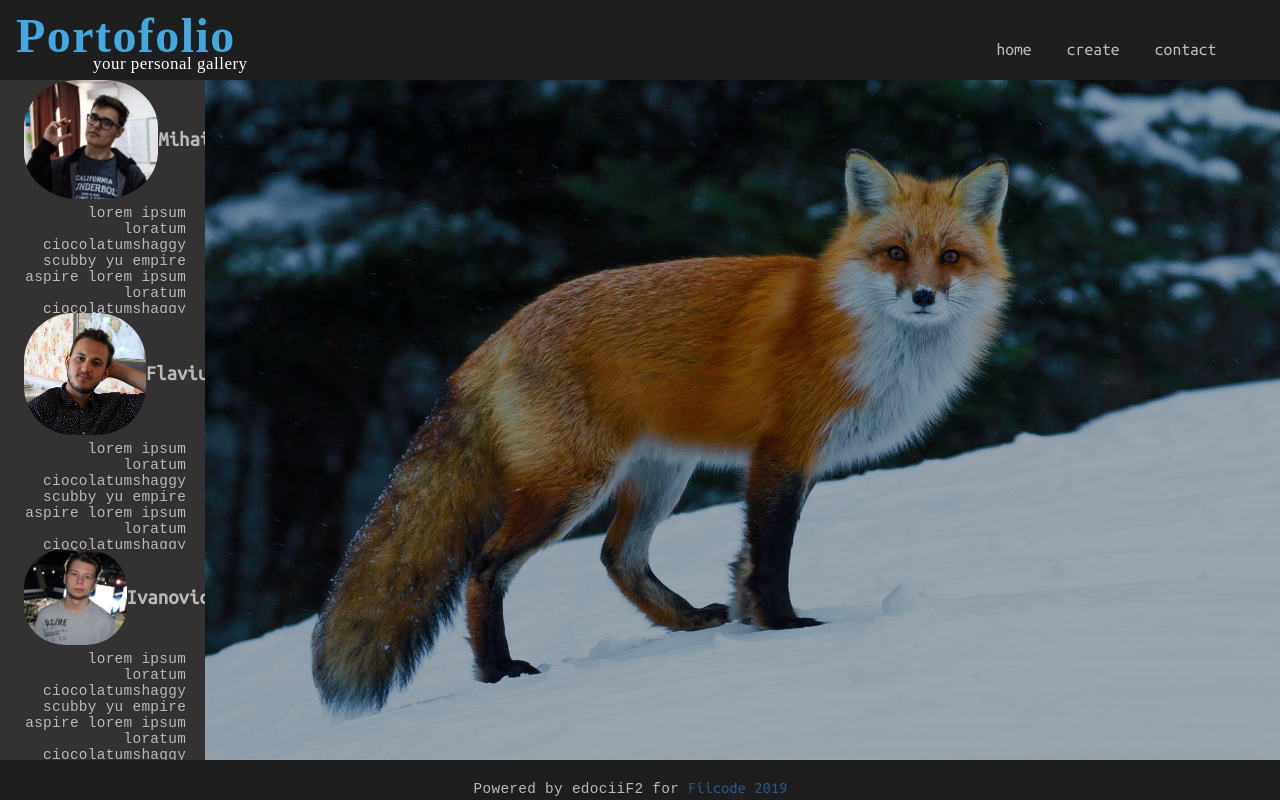
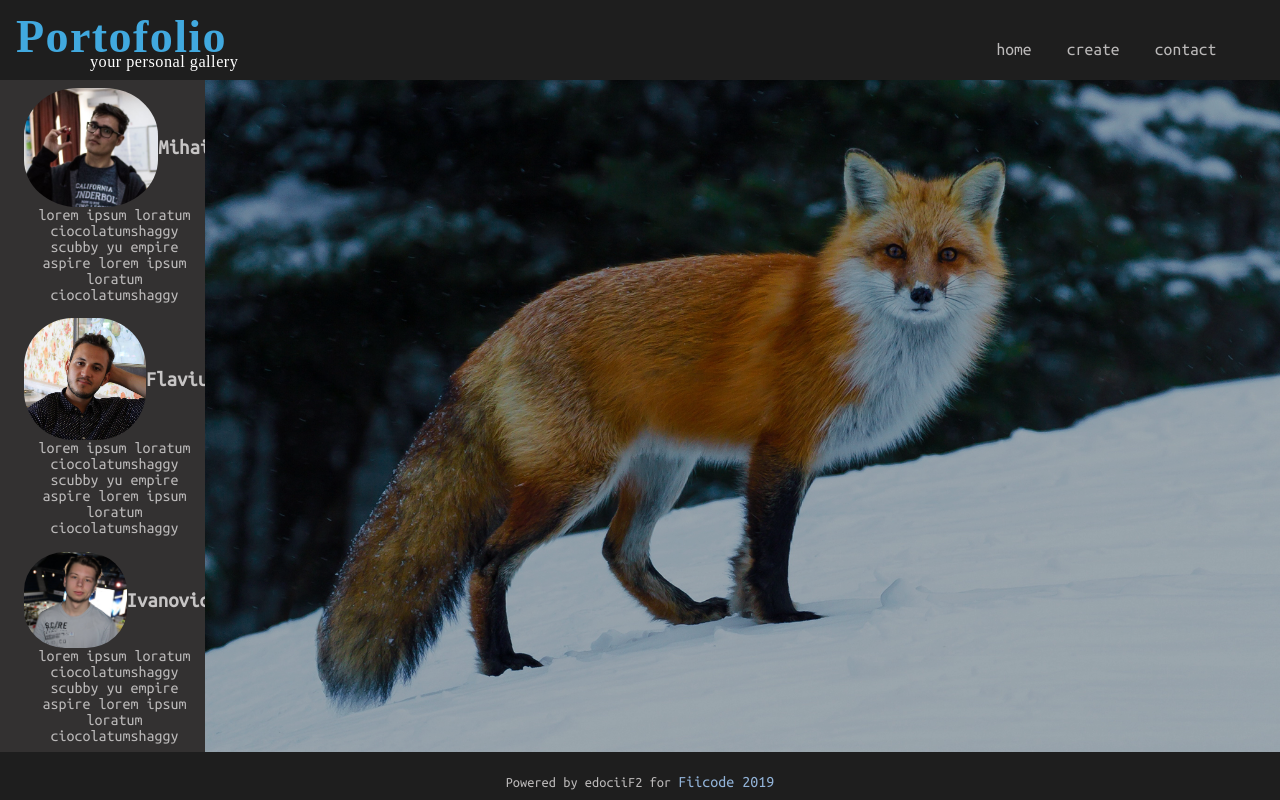
Before and after one commit to radaalinmihai/gallery-framework-v, a website: page frontend/index.html in a window 1280 px wide. Drawn offline with Linux system fonts and the light colour scheme.

Commit message:
slighty modified the css for desktop, documentation

```diff
--- a/frontend/css/desktop.scss
+++ b/frontend/css/desktop.scss
@@ -1,40 +1,46 @@
 * {
-    overflow: hidden;
+    overflow: hidden; // no scroll
     margin: 0;
     padding: 0;
     font-family: 'Ubuntu Mono', monospace, sans-serif;
     //border: dotted;
     border-width: 0.3px;
-    box-sizing: border-box;
+    box-sizing: border-box; // padding in elements
+                            // width and height
 }
 
 body {
     height: 100vh;
 }
 
-$bgc: #333131;
-$bg: #1E1E1E;
-$text: #BBB9B9;
+// variables for colors
+$bgc: #333131; // secondary background
+$bg: #1E1E1E;  // primary background
+$text: #BBB9B9; //primary text
+$textc: rgb(199,197,197);
+$shading: rgba(0, 0, 0, 0.3);
+$url: rgb(146, 179, 216);
 
 .container-top {
     height: 10%;
 }
 
 .container {
-    height: 85%;
+    height: 84%;
 }
 
 header {
     height: 100%;
-    display:flex;
+    display: flex;
     justify-content: space-between;
     align-items: center;
     background-color: $bg;
-    padding: 1em 1em;
+    padding: 0em 1em;
     .logo {
-        height: 150px;
-        width: 250px;
+        height: 120px;
+        width: 240px;
     }
+
     nav ul {
         list-style-type: none;
         font-style: none;
@@ -85,8 +91,9 @@ header {
     display: flex;
     align-items: center;
     justify-content: space-around;
-    }
+
     h1 {
+        color: $textc;
         font-size: 1.3rem;
         display: inline-block;
     }
@@ -95,13 +102,6 @@ header {
         width: 150px;
         border-radius: 40%;
     }
-    p {
-        font-family: 'Ubuntu', monospace, sans-serif;
-        text-align: right;
-        padding-top: 0.4em;
-        padding-right: 1.3em;
-        letter-spacing: 0.3px;
-        font-size: 0.9rem;
 }
 
 .aside-right {
@@ -116,32 +116,36 @@ header {
     background-image: url("/frontend/images/pep.jpg") ;
 }
 
+// shading effect on right container
 .container-ocapacity {
     height: 100%;
-    background-color: rgba(0, 0, 0, 0.3);
+    background-color: $shading;
 }
+
 
 footer {
     //display: flex;
-    height: 5%;
+    height: 6%;
     background: $bg;
     width: 100%;
+    }
 
-    p {
+
+.footerp {
+    height: 100%;
     font-size: 0.9rem;
     color: $text;
-        margin: 1em 0 1em 0;
+    margin: 1.5em 0 1.5em 0;
     text-align: center;
     a {
         text-emphasis: none;
         text-decoration: none;
         font-size: 1rem;
-            color: rgb(48, 88, 134);
+        color: $url;
     }
 }
 
-}
-
+//MOBILE ONLY:
 .menu {
     visibility: hidden;
 }
@@ -166,7 +170,4 @@ aside {
     z-index: 8;
 }
 
-container-body {
-    overflow: auto;
 }
-}
--- a/frontend/index.html
+++ b/frontend/index.html
@@ -5,6 +5,7 @@
     <meta charset="UTF-8">
     <meta name="viewport" content="width=device-width, initial-scale=1.0">
     <title>Portofolio</title>
+    <!--- additions -->
     <link href="https://fonts.googleapis.com/css?family=Ubuntu+Mono" rel="stylesheet">
     <link rel="stylesheet" href="css/desktop.css">
 </head>
@@ -12,11 +13,12 @@
 
 
 <body>
-
+    <!-- header container -->
     <div class="container-top">
         <header>
             <img src="images/logod.svg" alt="portofolio logo" class="logo">
             <nav>
+                <!-- main nav, not visible on mobile rn -->
                 <a href="#" class="hide-desktop">
                     <img src="images/menu.svg" alt="toggle menu" class="menu" id="menu">
                 </a>
@@ -30,6 +32,7 @@
         </header>
     </div>
 
+    <!-- body container -->
     <div class="container">
         <div class="container-body">
 
@@ -43,7 +46,7 @@
                             <img src="images/r1.png">
                             <h1> Mihai </h1>
                         </div>
-                        <p>lorem ipsum loratum ciocolatumshaggy scubby yu empire aspire
+                        <p class="container-p">lorem ipsum loratum ciocolatumshaggy scubby yu empire aspire
                             lorem ipsum loratum ciocolatumshaggy
                         </p>
                     </li>
@@ -52,7 +55,7 @@
                             <img src="images/a1.jpg">
                             <h1> Flavius </h1>
                         </div>
-                        <p>lorem ipsum loratum ciocolatumshaggy scubby yu empire aspire
+                        <p class="container-p">lorem ipsum loratum ciocolatumshaggy scubby yu empire aspire
                             lorem ipsum loratum ciocolatumshaggy
                         </p>
                     </li>
@@ -61,7 +64,7 @@
                             <img src="images/i2.png">
                             <h1> Ivanoviciki </h1>
                         </div>
-                        <p>lorem ipsum loratum ciocolatumshaggy scubby yu empire aspire
+                        <p class="container-p">lorem ipsum loratum ciocolatumshaggy scubby yu empire aspire
                             lorem ipsum loratum ciocolatumshaggy
                         </p>
                     </li>
@@ -70,10 +73,8 @@
                 </ul>
             </aside>
             <div class="aside-right">
-                <div class="container-ocapacity">
-
+                <div class="container-ocapacity"> <!-- shading effect on right container -->
                 </div>
-
             </div>
         </div>
     </div>
@@ -101,14 +102,14 @@
         </ul>
         </div>
         --->
-        <p>Powered by edociiF2 for <a href="#">Fiicode 2019</a></p>
+        <p class="footerp">Powered by edociiF2 for <a href="#">Fiicode 2019</a></p>
     </footer>
 
 
 
 
 
-    <script src="js/main.js"></script>
+    <script src="js/main.js"></script>  <!-- additionals animations, styling, etcetera -->
 </body>
 
 </html>
```
Also changed, not shown: frontend/css/desktop.css, 1 other file. Lines whose indentation alone changed are shown as unchanged.
